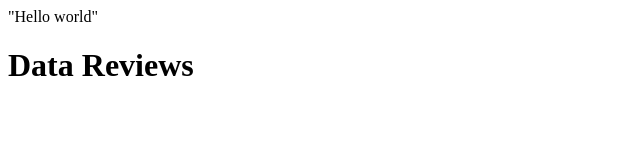
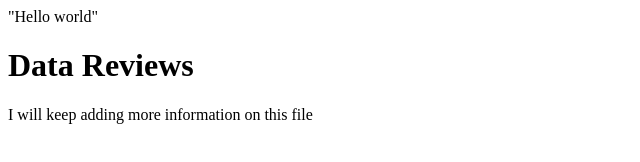
Before and after one commit to hector323/data_reviews, a plain HTML site: page index.html in a window 1280 px wide. Shown: the whole page, without its empty margins (0-640 px from the left). Drawn offline with Linux system fonts and the light colour scheme.

Commit message:
more lines

```diff
--- a/index.html
+++ b/index.html
@@ -1,3 +1,5 @@
 "Hello world"
 
 <h1>Data Reviews</h1>
+
+<p>I will keep adding more information on this file</p>
```
